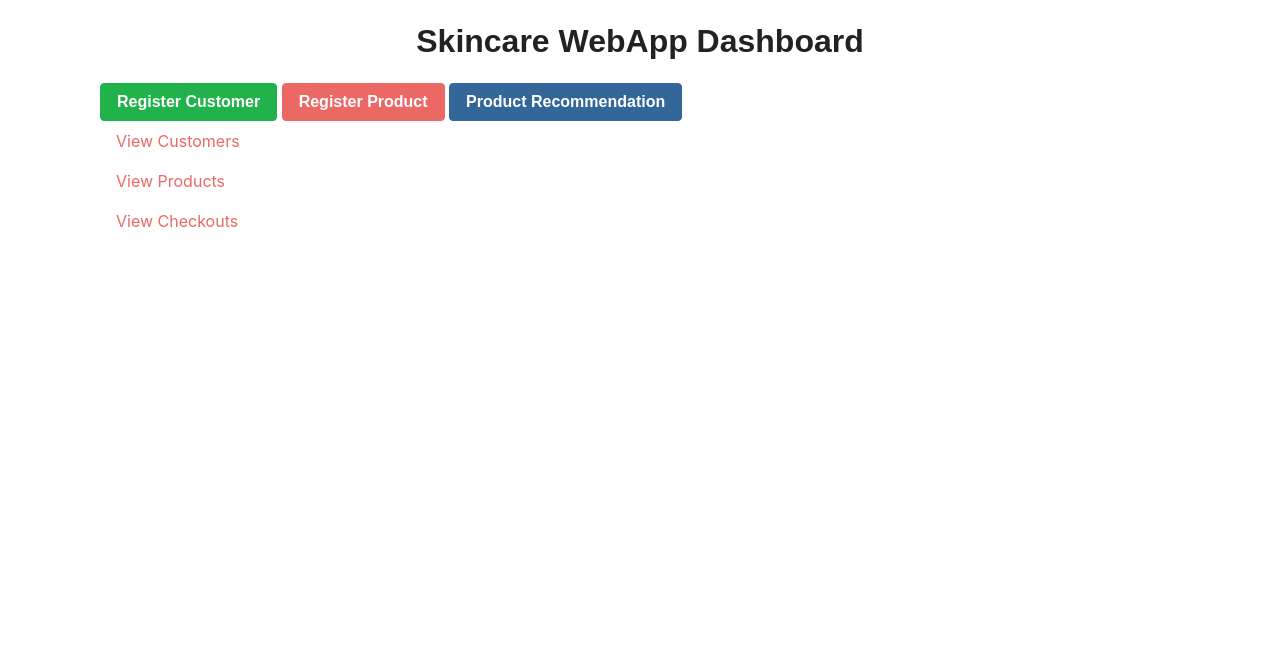
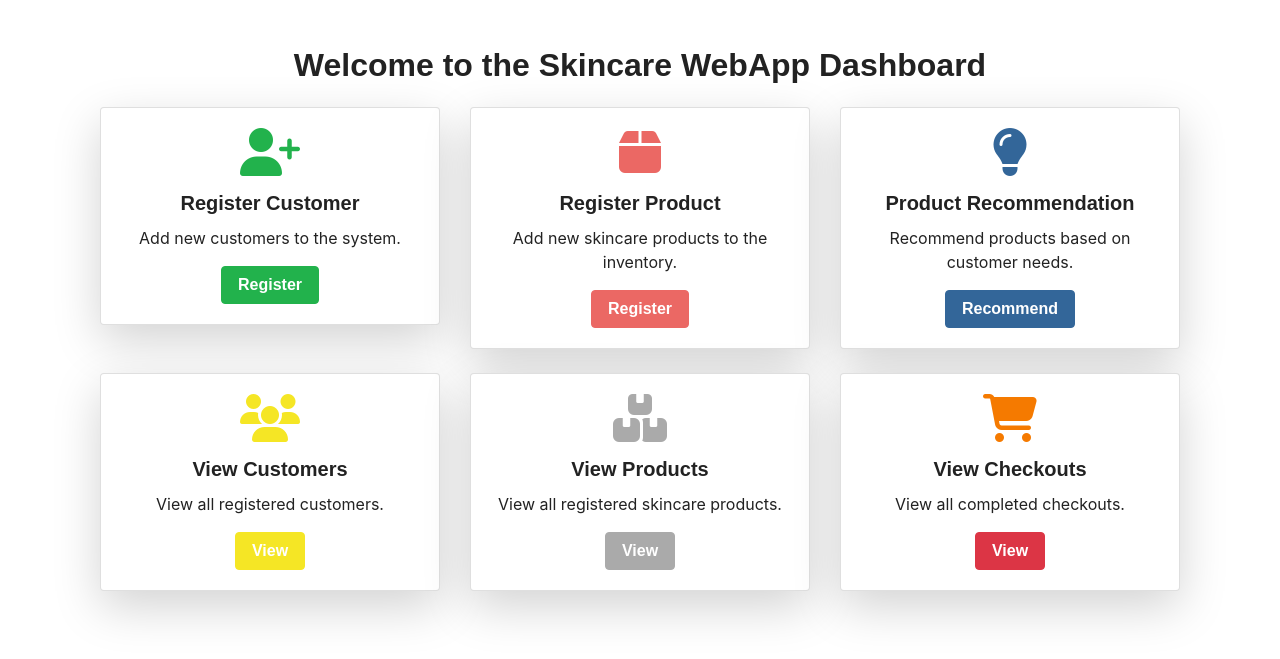
Before and after one commit to aldrinsabu/SkinCare, a Django app: template authentication/templates/authentication/dashboard.html in a window 1280 px wide. Shown: the part 56-715 px from the top of the page. Run offline with Django 3.2, Linux system fonts and the light colour scheme; the template is opened without the code that fills it, so the values that code supplies are empty; some libraries are stand-ins or nearby versions; some web fonts are replaced.

```diff
--- a/authentication/templates/authentication/dashboard.html
+++ b/authentication/templates/authentication/dashboard.html
@@ -3,19 +3,82 @@
 {% block title %}Dashboard - Skincare WebApp{% endblock %}
 
 {% block content %}
-<div class="container">
-    <h2 class="text-center my-4">Skincare WebApp Dashboard</h2>
-    <a href="{% url 'register_customer' %}">
-        <button type="button" class="btn btn-success">Register Customer</button>
-    </a>
-    <a href="{% url 'register_product' %}" class="ms-3">
-        <button type="button" class="btn btn-primary">Register Product</button>
-    </a>
-    <a href="{% url 'recommend_products' %}" class="ms-3">
-        <button type="button" class="btn btn-info">Product Recommendation</button>
-    </a>
-    <a class="nav-link" href="{% url 'list_customers' %}">View Customers</a>
-    <a class="nav-link" href="{% url 'list_products' %}">View Products</a>
-    <a class="nav-link" href="{% url 'list_checkouts' %}">View Checkouts</a>
+<div class="container mt-5">
+    <h2 class="text-center my-4">Welcome to the Skincare WebApp Dashboard</h2>
+    <div class="row">
+        <!-- Register Customer -->
+        <div class="col-md-4 mb-4">
+            <div class="card text-center shadow-lg">
+                <div class="card-body">
+                    <i class="fas fa-user-plus fa-3x text-success mb-3"></i>
+                    <h5 class="card-title">Register Customer</h5>
+                    <p class="card-text">Add new customers to the system.</p>
+                    <a href="{% url 'register_customer' %}" class="btn btn-success">Register</a>
+                </div>
+            </div>
+        </div>
+
+        <!-- Register Product -->
+        <div class="col-md-4 mb-4">
+            <div class="card text-center shadow-lg">
+                <div class="card-body">
+                    <i class="fas fa-box fa-3x text-primary mb-3"></i>
+                    <h5 class="card-title">Register Product</h5>
+                    <p class="card-text">Add new skincare products to the inventory.</p>
+                    <a href="{% url 'register_product' %}" class="btn btn-primary">Register</a>
+                </div>
+            </div>
+        </div>
+
+        <!-- Product Recommendation -->
+        <div class="col-md-4 mb-4">
+            <div class="card text-center shadow-lg">
+                <div class="card-body">
+                    <i class="fas fa-lightbulb fa-3x text-info mb-3"></i>
+                    <h5 class="card-title">Product Recommendation</h5>
+                    <p class="card-text">Recommend products based on customer needs.</p>
+                    <a href="{% url 'recommend_products' %}" class="btn btn-info">Recommend</a>
+                </div>
+            </div>
+        </div>
+    </div>
+
+    <div class="row">
+        <!-- View Customers -->
+        <div class="col-md-4 mb-4">
+            <div class="card text-center shadow-lg">
+                <div class="card-body">
+                    <i class="fas fa-users fa-3x text-warning mb-3"></i>
+                    <h5 class="card-title">View Customers</h5>
+                    <p class="card-text">View all registered customers.</p>
+                    <a href="{% url 'list_customers' %}" class="btn btn-warning">View</a>
+                </div>
+            </div>
+        </div>
+
+        <!-- View Products -->
+        <div class="col-md-4 mb-4">
+            <div class="card text-center shadow-lg">
+                <div class="card-body">
+                    <i class="fas fa-boxes fa-3x text-secondary mb-3"></i>
+                    <h5 class="card-title">View Products</h5>
+                    <p class="card-text">View all registered skincare products.</p>
+                    <a href="{% url 'list_products' %}" class="btn btn-secondary">View</a>
+                </div>
+            </div>
+        </div>
+
+        <!-- View Checkouts -->
+        <div class="col-md-4 mb-4">
+            <div class="card text-center shadow-lg">
+                <div class="card-body">
+                    <i class="fas fa-shopping-cart fa-3x text-danger mb-3"></i>
+                    <h5 class="card-title">View Checkouts</h5>
+                    <p class="card-text">View all completed checkouts.</p>
+                    <a href="{% url 'list_checkouts' %}" class="btn btn-danger">View</a>
+                </div>
+            </div>
+        </div>
+    </div>
 </div>
 {% endblock %}
```
Also changed, not shown: skincare_app/forms.py (+12 -0 lines), skincare_app/templates/products/register_product.html (+30 -16 lines), skincare_app/templates/recommendations/recommend_products.html (+27 -14 lines), skincare_app/views.py (+31 -22 lines).
